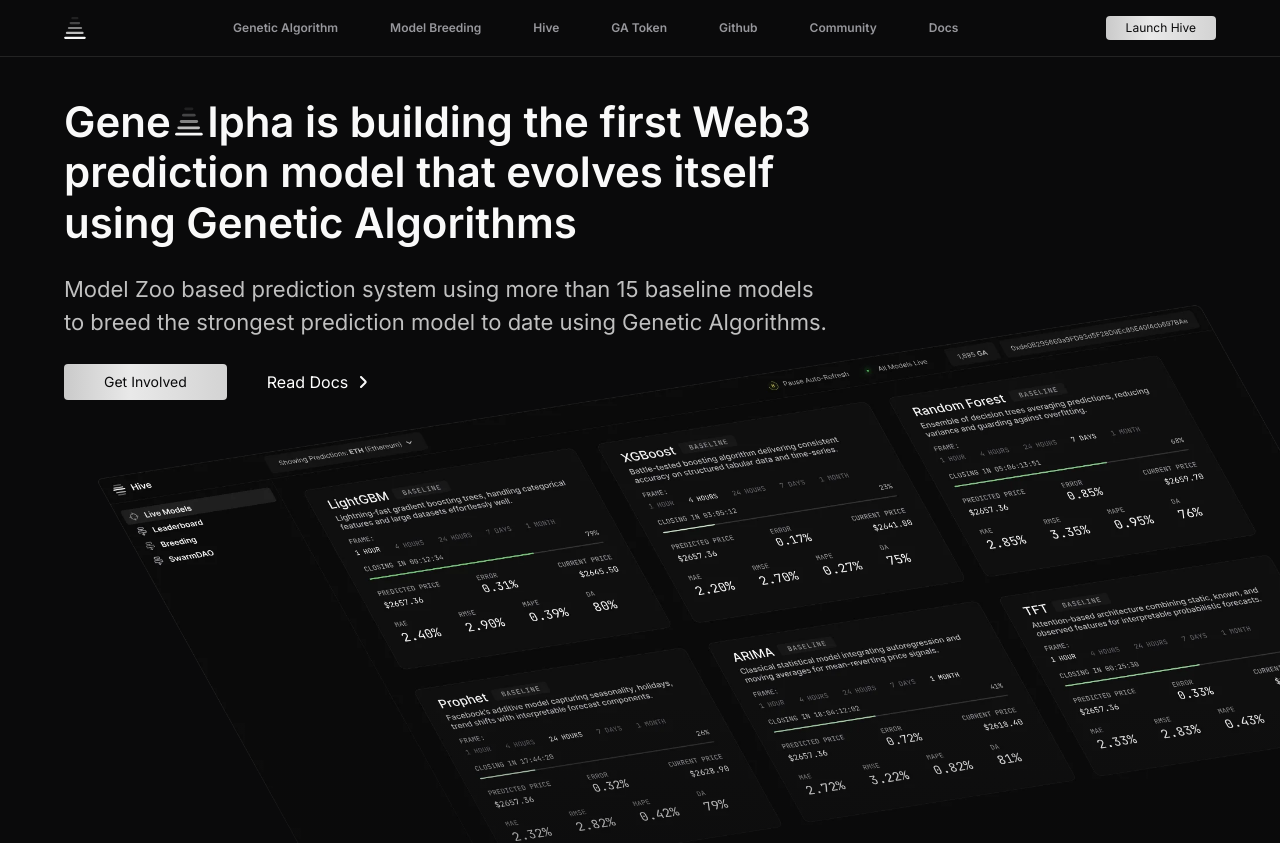
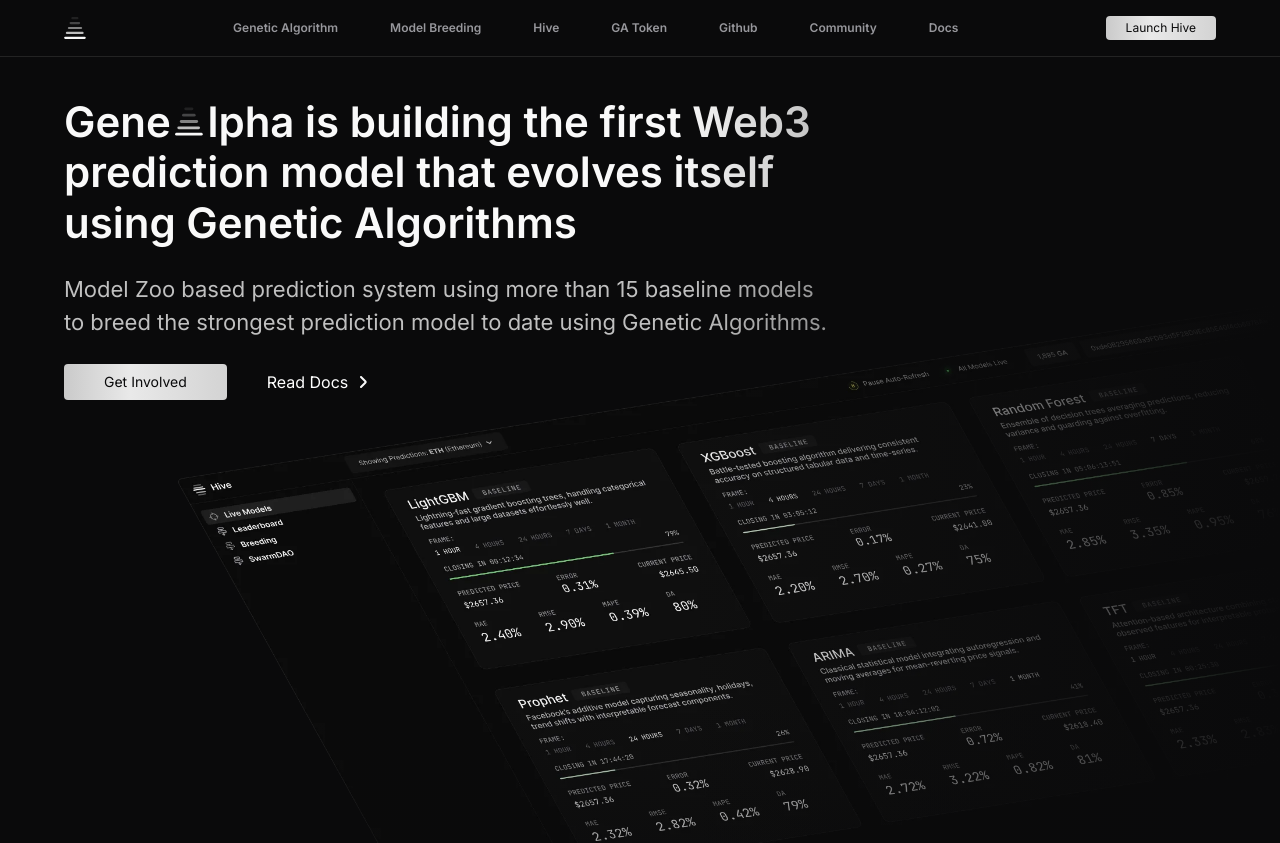
Before and after one commit to GeneAlphaAI/genealpha-landing-page, a React (Vite) app: page / in a window 1280 px wide. Shown: the top 843 px of the page. Built offline with nearby package versions, Linux system fonts and the light colour scheme.

Commit message:
Updates the hero image positioning

```diff
--- a/src/components/hero/Hero.jsx
+++ b/src/components/hero/Hero.jsx
@@ -40,9 +40,10 @@
       <img
         src="/assets/hero/DAppSkew.webp"
         alt="Right Arrow - Docs"
-        className=" top-70 right-0 left-40 bottom-0 absolute scale-110 z-[1]"
+        className=" top-70 right-0 left-60 bottom-0 absolute scale-110 z-[1]"
       />
       <div className="absolute bottom-0 left-0 right-0 h-100 z-[3]  pointer-events-none bg-gradient-to-t from-primary to-transparent"></div>
+      <div className="absolute top-0 right-0 h-full w-150 z-[3] pointer-events-none bg-gradient-to-l from-primary to-transparent"></div>
     </div>
   );
 };
```
